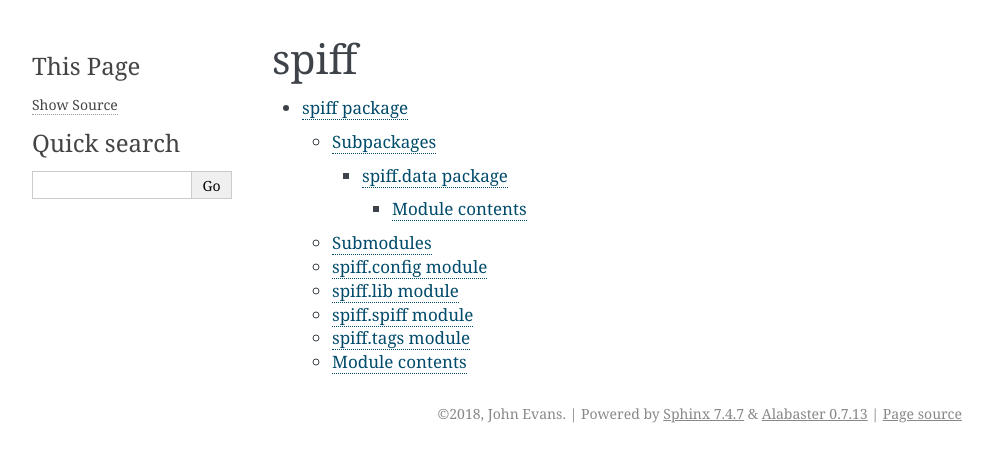
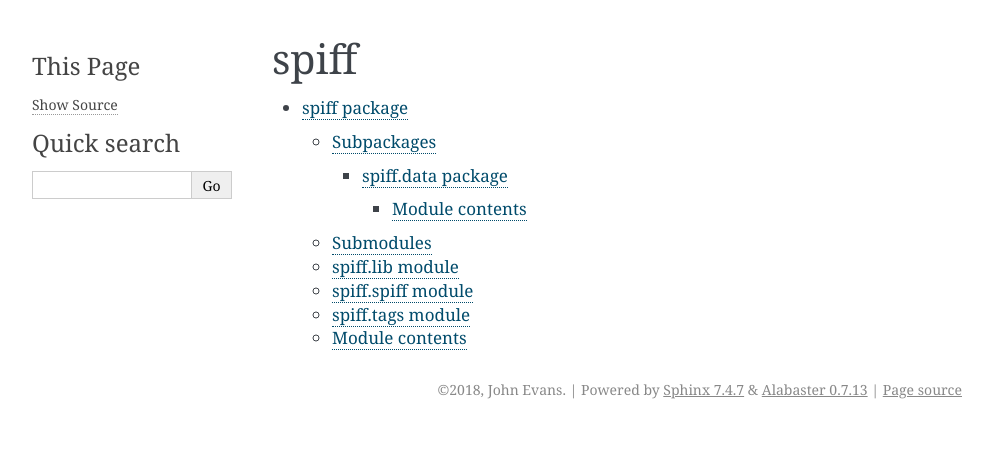
Before and after one commit to quintusdias/redesigned-bassoon, a Sphinx documentation site: the page built from docs/source/modules.rst, in a window 1280 px wide. Shown: the top 462 px of the page, without its empty margins (148-1141 px from the left). Built offline with Sphinx 7.4.7, drawn with Linux system fonts in a browser that asks for light colours.

Commit message:
Remove config from autogenerated

```diff
--- a/docs/source/spiff.rst
+++ b/docs/source/spiff.rst
@@ -10,14 +10,6 @@ Subpackages
 
 Submodules
 ----------
-
-spiff.config module
--------------------
-
-.. automodule:: spiff.config
-    :members:
-    :undoc-members:
-    :show-inheritance:
 
 spiff.lib module
 ----------------
```
